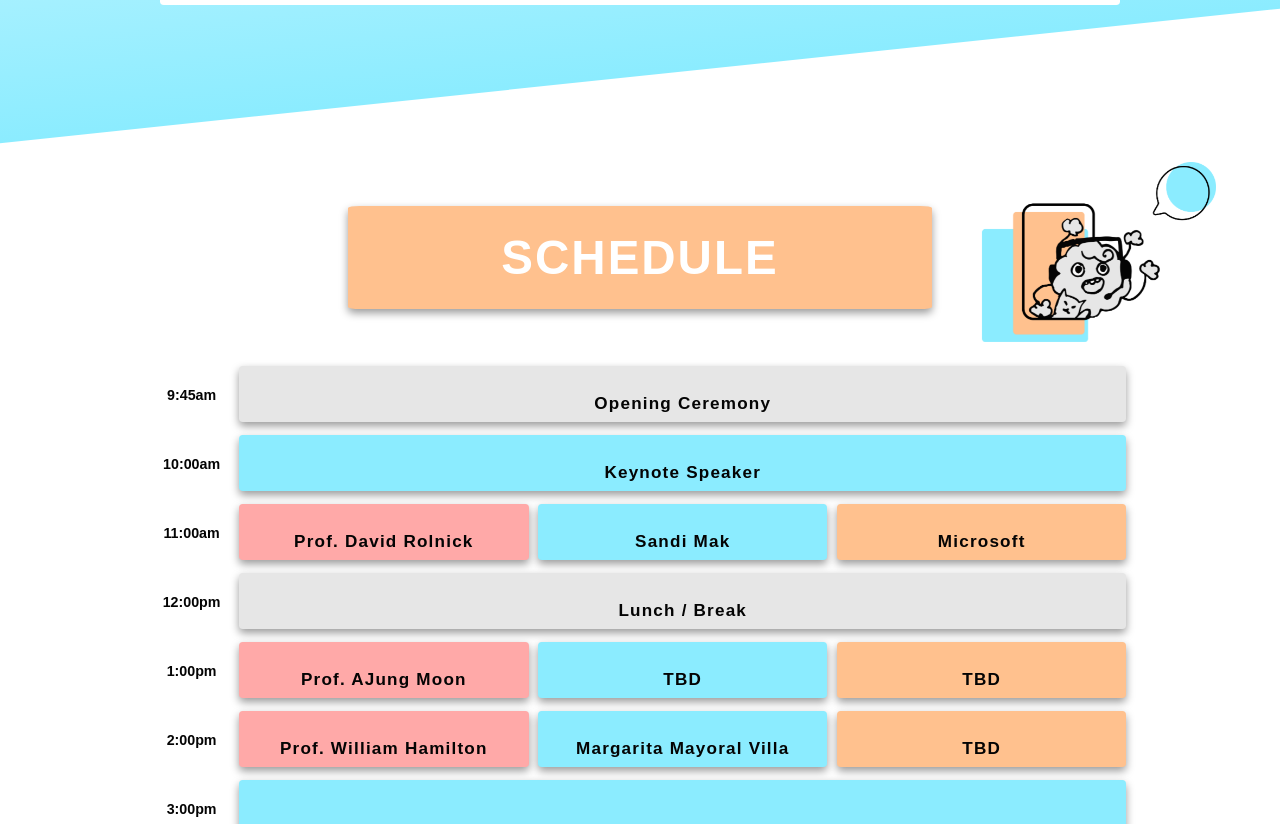
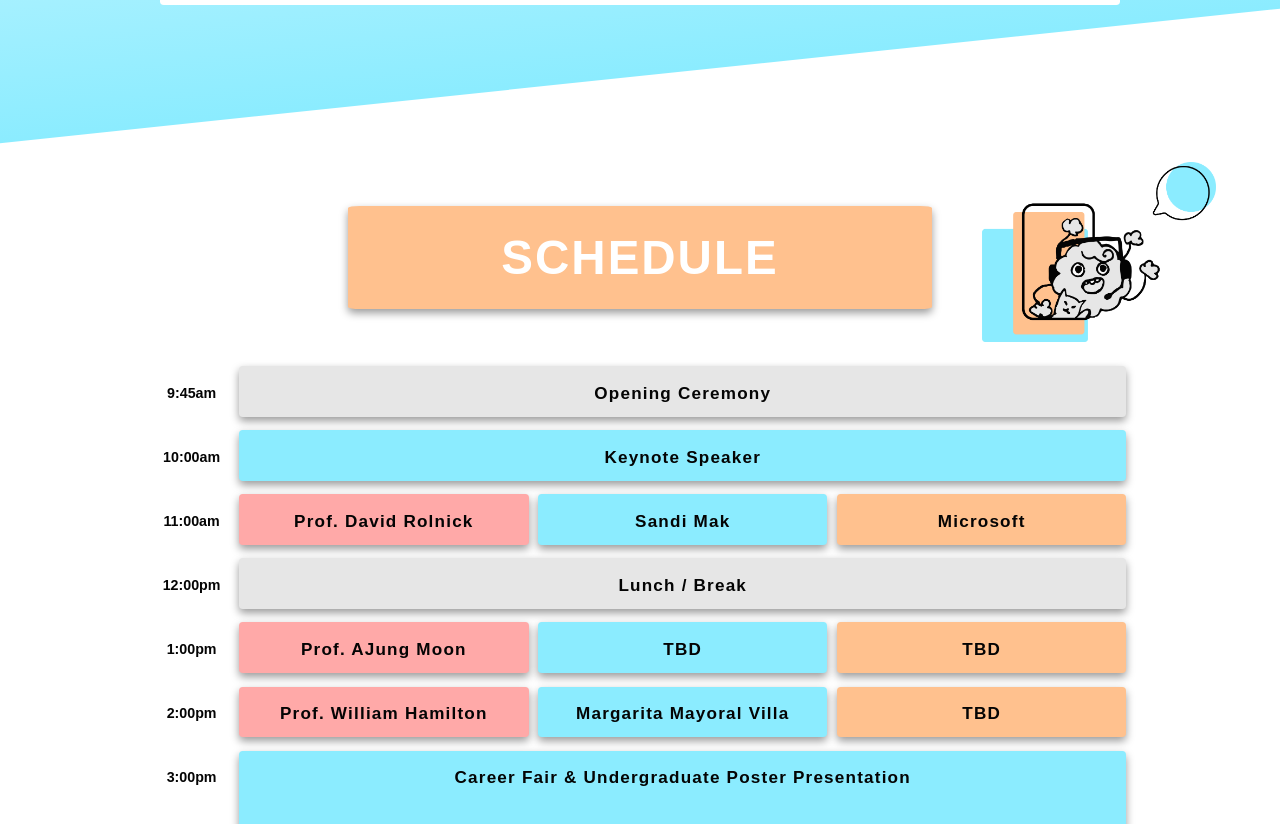
Before and after one commit to McGillAISociety/learnathon2020, a React (Create React App) app: page / in a window 1280 px wide. Shown: the part 3076-3900 px from the top of the page. Built offline with nearby package versions, Linux system fonts and the light colour scheme.

Commit message:
woop mobile view edits

```diff
--- a/public/css/layout.css
+++ b/public/css/layout.css
@@ -95,23 +95,13 @@ header .landing-wrapper{
   align-items: start;
 }
 }
-
-@media screen and (max-width: 699px){
-  header .banner img{
-    margin-top: 30%;
-  }
-
-  header.landing-wrapper{
-    margin-left: 12%;
-    margin-right:12%;
-  }
-  header .item{
-    vertical-align: center;
-    text-align: center;
-    margin: 0 auto;
-    padding: 2rem;
+@media screen and (max-width:700px){
+  header h1 {
+    margin: 0 10%;
+    margin-bottom: 5%;
   }
 }
+
 
 header .scrolldown a{
   position: absolute;
@@ -381,6 +371,7 @@ ul#nav li.current a { color: #8becff;
 #speakers * {
   -webkit-box-sizing: border-box;
   box-sizing: border-box;
+
 }
 
 
@@ -389,7 +380,6 @@ ul#nav li.current a { color: #8becff;
   border-radius: 2%;
   background-image: radial-gradient(#ffc18e, #fff);
   box-shadow: 0 4px 8px 0 rgba(0, 0, 0, 0.4);
-
 }
 
 #speakers .gallery-cell{
@@ -402,6 +392,12 @@ ul#nav li.current a { color: #8becff;
   margin-top: 10px;
 
 }
+@media screen and (max-width: 700px){
+  #speakers .gallery-cell{
+    width: 80%;
+  }
+}
+
 
 #speakers .gallery-cell.is-selected{
   background-image: linear-gradient(#8becff, #fff);
@@ -520,7 +516,7 @@ Schedule 2 css ******************/
   position: absolute;
   right: 5%;
   margin-top: -80px;
-  z-index:10;
+  z-index: -10;
 }
 @media screen and (min-width:700px){
 
@@ -576,6 +572,8 @@ Schedule 2 css ******************/
 
 #schedule2 .session{
   padding: 0.4em;
+  text-align: center;
+  vertical-align: top;
   border-radius: 0.2em;
   box-shadow: 0 4px 8px 0 rgba(0, 0, 0, 0.4);
 }
@@ -590,7 +588,12 @@ Schedule 2 css ******************/
   font-weight: bold;
   letter-spacing: 1.2px;
   color: #040404;
-  margin:0;
+  margin: auto;
+  vertical-align: top;
+  padding-bottom: 0.3em;
+  margin-top:-10px;
+
+
   font-size: 0.9em;
 }
 #schedule2 .time-slot{
@@ -655,7 +658,11 @@ Schedule 2 css ******************/
   grid-template-columns:1fr 1fr;
   grid-template-rows: 1fr;
   grid-gap: .8rem;
-
+}
+@media screen and (max-width: 700px){
+  #fair .wrapper{
+    grid-template-columns: 1fr;
+  }
 }
 
 #fair .monster {
@@ -805,10 +812,9 @@ Schedule 2 css ******************/
   margin-right: auto;
 
 }
-@media screen and (max-width: 650px){
-  #speakers .column{
+@media screen and (max-width: 700px){
+  #sponsors .column{
     width: 100%;
-    display: block;
   }
 }
 
@@ -883,6 +889,8 @@ Schedule 2 css ******************/
   letter-spacing: 1.2px;
   font-weight: normal;
   font-size: 1em;
+}
 
-
+.footer-text a:hover{
+  color: #8becff;
 }
--- a/src/Title.js
+++ b/src/Title.js
@@ -23,6 +23,10 @@ const Title = styled('div')`
   margin-right: auto;
   margin-top: 0.3em;
   box-shadow: 0 4px 8px 0 rgba(0, 0, 0, 0.4);
+
+  @media screen and (max-width: 700px){
+    font-size: 1.5em;
+  }
 `;
 
 export default ({children, titleColor})=>(
```
Also changed, not shown: 1 other file (tests, documents, lock files or other folders).
